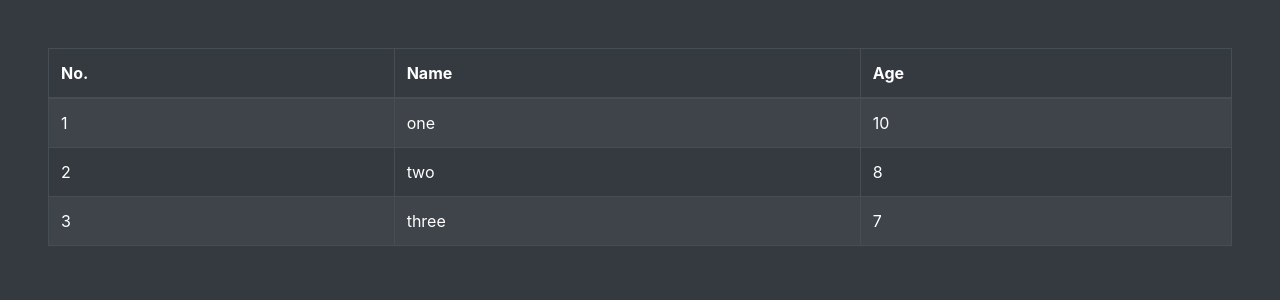
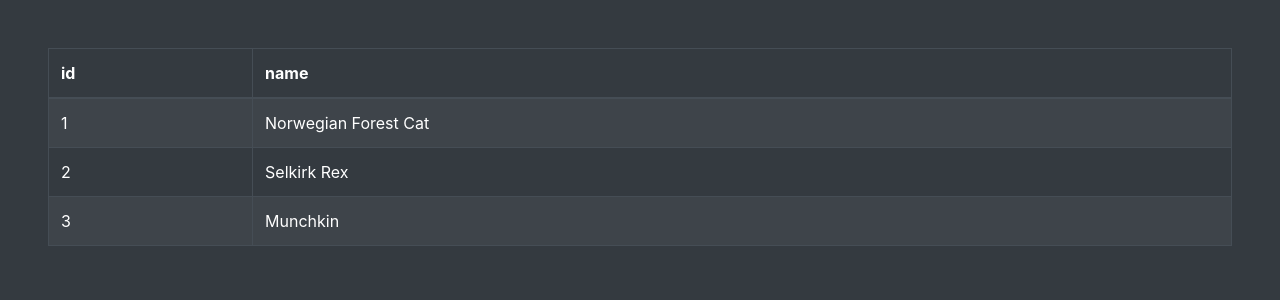
Before and after one commit to yuki-shimu-coder/create-admin-screen-by-react, a React (Create React App) app in the folder reactApp/react-sample/: page / in a window 1280 px wide. Shown: the top 300 px of the page. Built offline with nearby package versions, Linux system fonts and the light colour scheme; data requests are answered from the project's data file.

Commit message:
jsonServer起動に必要な設定を追記

```diff
--- /dev/null
+++ b/reactApp/react-sample/db.json
@@ -0,0 +1,16 @@
+{
+  "cats": [
+    {
+      "id": 1,
+      "name": "Norwegian Forest Cat"
+    },
+    {
+      "id": 2,
+      "name": "Selkirk Rex"
+    },
+    {
+      "id": 3,
+      "name": "Munchkin"
+    }
+  ]
+}
--- a/reactApp/react-sample/package.json
+++ b/reactApp/react-sample/package.json
@@ -9,6 +9,7 @@
     "@testing-library/user-event": "^13.5.0",
     "axios": "^1.2.1",
     "bootstrap": "4.6.0",
+    "json-server": "^0.17.1",
     "react": "^18.2.0",
     "react-bootstrap": "^2.7.0",
     "react-dom": "^18.2.0",
@@ -22,7 +23,8 @@
     "start": "react-scripts start",
     "build": "react-scripts build",
     "test": "react-scripts test",
-    "eject": "react-scripts eject"
+    "eject": "react-scripts eject",
+    "jsonstart":"json-server --watch db.json --port 3001 --host 0.0.0.0"
   },
   "eslintConfig": {
     "extends": [
--- a/reactApp/react-sample/src/App.js
+++ b/reactApp/react-sample/src/App.js
@@ -1,28 +1,34 @@
-import React from 'react';
-import { useRef } from 'react';
+import axios from 'axios';
+import React, { useEffect, useState } from 'react';
 import './App.css';
 
 import { Table } from './components/Table';
 
-const COLUMNS = ['No.', 'Name', 'Age'];
-const ROWS = [
-  [1, 'one', 10],
-  [2, 'two', 8],
-  [3, 'three', 7],
-];
+axios.defaults.headers.get['Content-Type'] = 'application/json';
+axios.defaults.headers.get.Accept = 'application/json';
+axios.defaults.baseURL = 'http://localhost:3001/';
+
+const COLUMNS = ['id', 'name'];
 
 function App() {
+
+  const [cats, setCats] = useState([]);
+
+  useEffect(() => {
+    axios.get('/cats').then(response => setCats(response.data));
+  }, []);
+
   return (
     <>
       <div className="bg-dark" style={{ minHeight: '100vh' }}>
         <div className="p-5">
           <Table
-            columns={COLUMNS}
-            rows={ROWS}
             bordered
             hover
             striped
             variant="dark"
+            columns={COLUMNS}
+            rows={cats.map(cat => [cat.id, cat.name])}
           />
         </div>
       </div>
--- a/reactApp/react-sample/src/components/Table.jsx
+++ b/reactApp/react-sample/src/components/Table.jsx
@@ -34,3 +34,5 @@ export const Table = React.forwardRef(({
     </BootstrapTable>
   )
 })
+
+export default Table;
```
Also changed, not shown: 2 other files (tests, documents, lock files or other folders).
